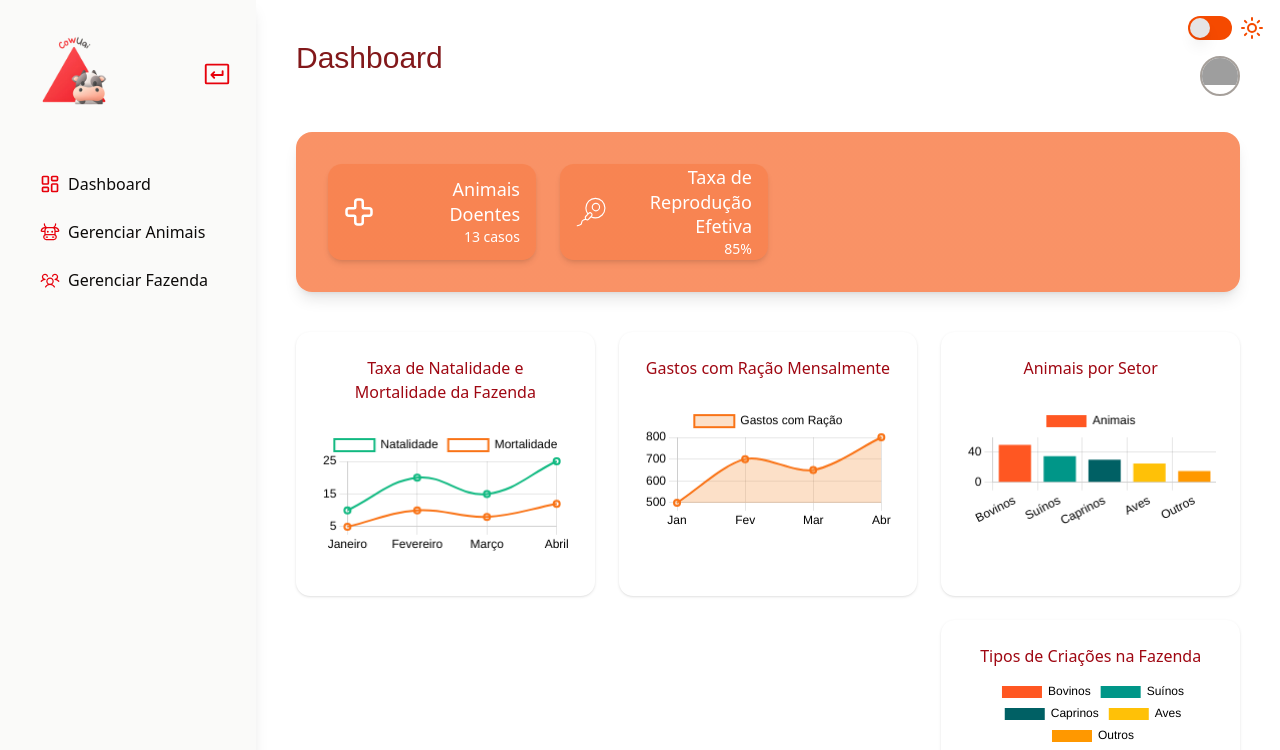
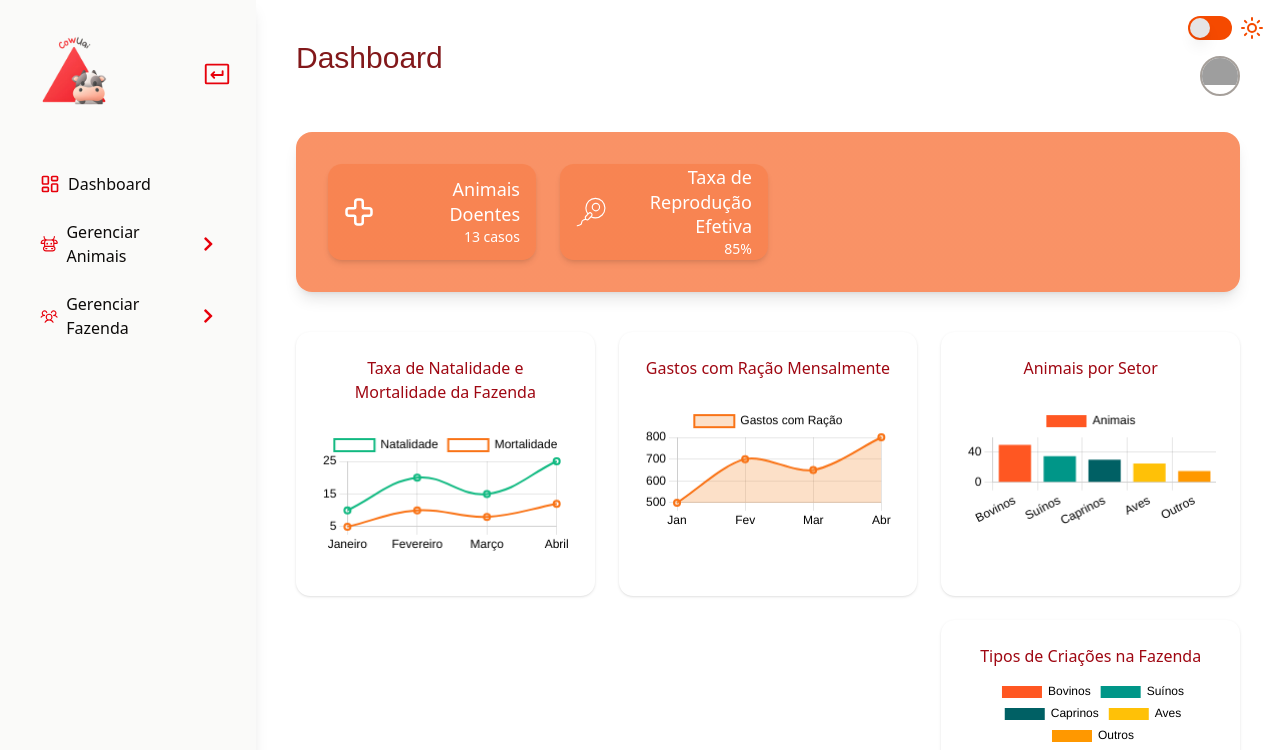
Before and after one commit to cowuai/cowuai-frontend, a Next.js app: page /dashboard in a window 1280 px wide. Shown: the top 750 px of the page. Built offline with nearby package versions, Linux system fonts and the light colour scheme; grey boxes are pictures that could not be loaded; a web font is replaced by a local one.

Commit message:
PC-42 feat: adicionar setas de expansão no menu de Animais e Fazendas do sidebar

```diff
--- a/src/app/dashboard/page.tsx
+++ b/src/app/dashboard/page.tsx
@@ -11,6 +11,7 @@ import { PiCow } from "react-icons/pi";
 import { LuLayoutDashboard } from "react-icons/lu";
 import { PiUsersThree } from "react-icons/pi";
 import { PiKeyReturn } from "react-icons/pi";
+import { FaChevronRight, FaChevronDown } from "react-icons/fa";
 
 import {
   Chart as ChartJS,
@@ -197,6 +198,9 @@ export default function DashboardPage() {
           >
             <PiCow size={20} className="text-red-600" />
             {sidebarOpen && <span>Gerenciar Animais</span>}
+          <FaChevronRight
+            className="transition-transform duration-300 group-open:rotate-90 text-red-600"
+          />
           </summary>
           {sidebarOpen && (
             <ul className="ml-6 mt-2 space-y-1 text-sm bg-white border border-white rounded-md p-2">
@@ -226,6 +230,9 @@ export default function DashboardPage() {
         >
           <PiUsersThree size={20} className="text-red-600" />
           {sidebarOpen && <span>Gerenciar Fazenda</span>}
+          <FaChevronRight
+            className="transition-transform duration-300 group-open:rotate-90 text-red-600"
+          />
         </summary>
         {sidebarOpen && (
           <ul className="ml-6 mt-2 space-y-1 text-sm bg-white border border-white rounded-md p-2">
```
